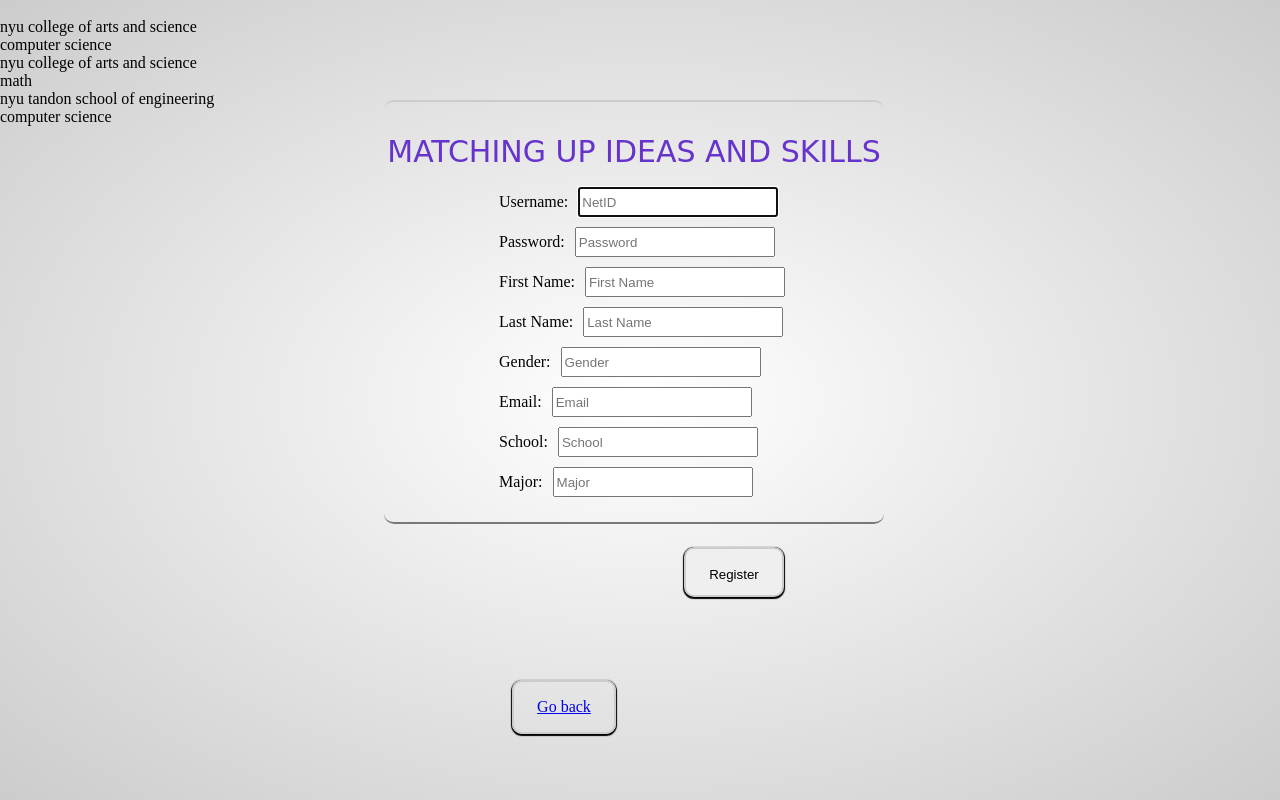
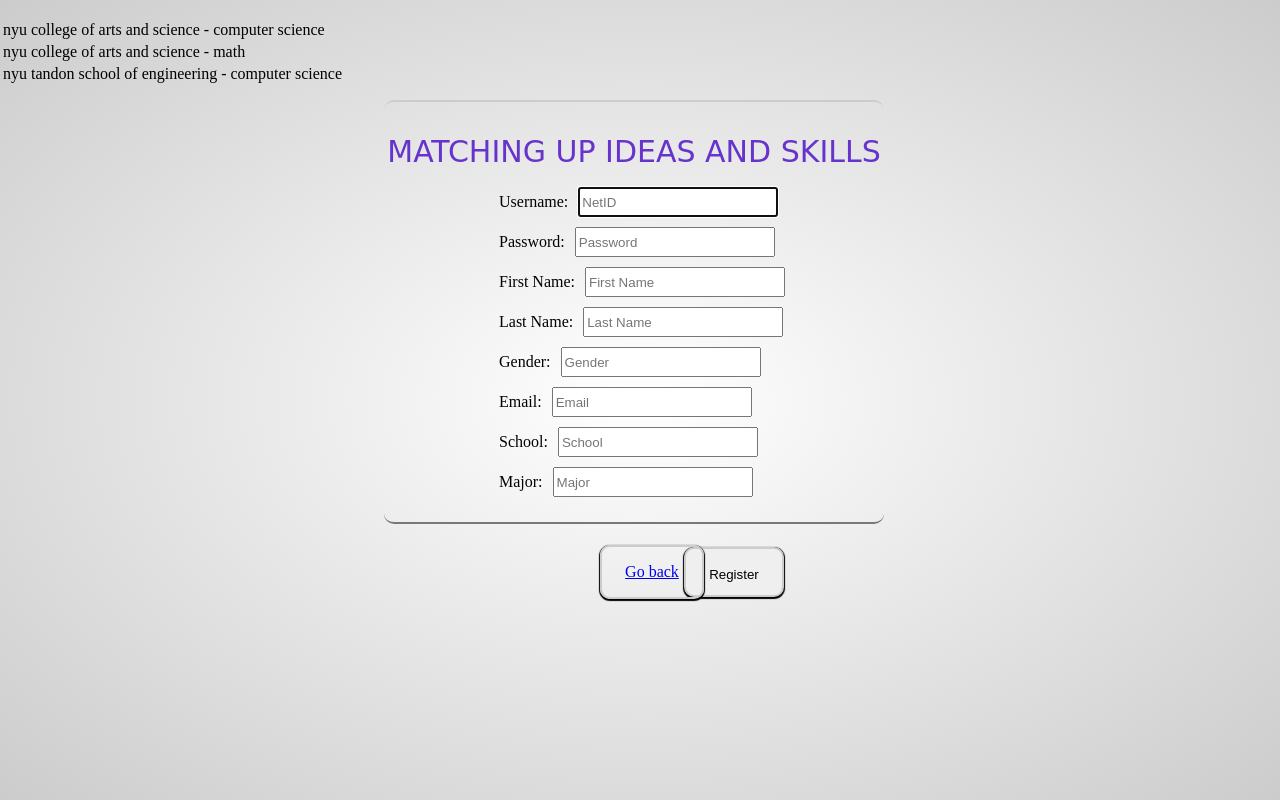
Before and after one commit to WarlonZeng/NYUHackathon2017, a Flask app: page /register in a window 1280 px wide. Run offline with Flask 2, Linux system fonts and the light colour scheme; data comes from the database, SQL or seed files in the repository; some web fonts are replaced.

Commit message:
html update

```diff
--- a/templates/register.html
+++ b/templates/register.html
@@ -88,8 +88,8 @@ span{
 
 .goback{
 	position:absolute;
-	top: 85%;
-	left: 40%;
+	top: 545px;
+	left: 600px;
 	width:100px;
 
 	}
@@ -137,20 +137,17 @@ span{
 	</div>
     </div>
 
-
-
 	<br>
 
+	<table>
 	{% for line in availableSchools %}
-	<tr>
+		<tr>
 
-		<td>{{line.school_name}}</td>
-		<br>
-		<td>{{line.major}}</td>
+			<td>{{line.school_name}} - {{line.major}}</td>
 
-		<br>
-	</tr>
+		</tr>
 	{% endfor %}
+	</table>
 
 	{% if error %}
 		<p class="error"><strong>Error:</strong> {{error}}</p>
```
